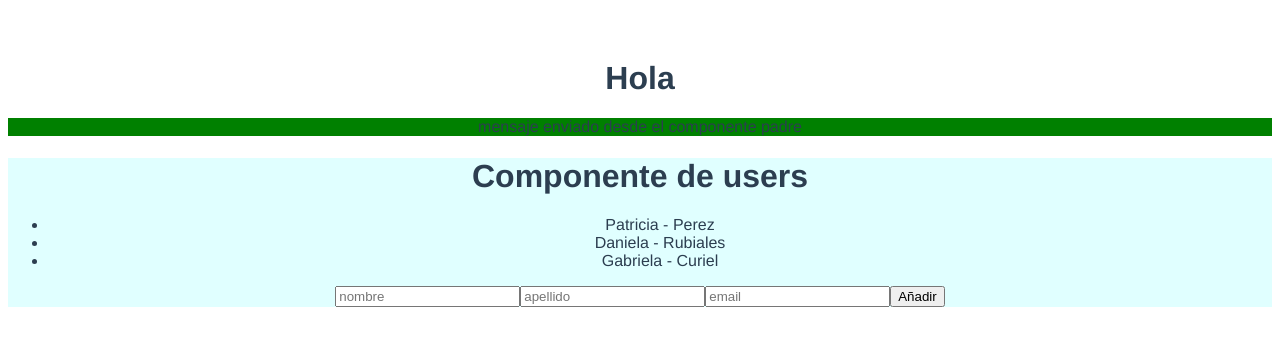
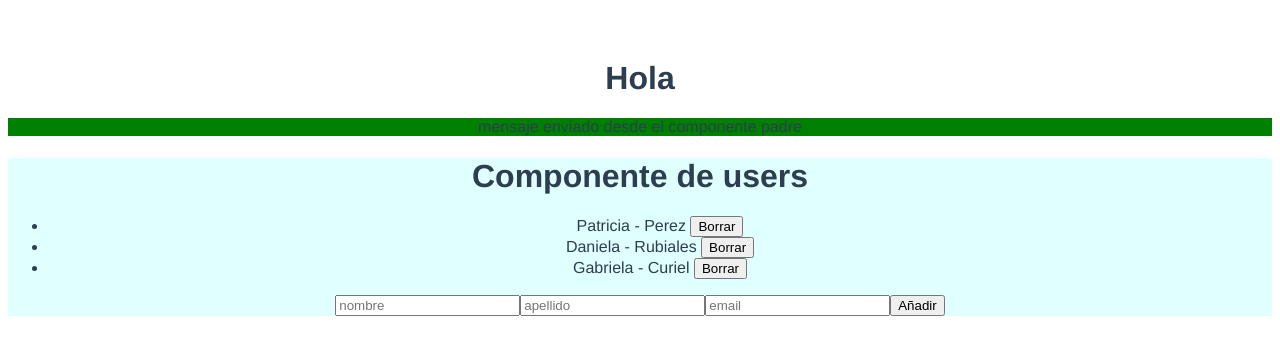
Before and after one commit to PatyLuPrz/Curso-VueJS, a Vue app in the folder cursovuejs/: page / in a window 1280 px wide. Shown: the top 354 px of the page. Built offline with nearby package versions, Linux system fonts and the light colour scheme.

Commit message:
Delete de los datos predefinidos

```diff
--- a/cursovuejs/src/components/User.vue
+++ b/cursovuejs/src/components/User.vue
@@ -3,7 +3,7 @@
         <h1>Componente de users</h1>
         <ul>
             <li v-for="user in users">
-                {{user.nombre}} - {{user.apellido}}
+                {{user.nombre}} - {{user.apellido}} <button v-on:click="deleteUser(user)">Borrar</button>
             </li>
         </ul>
         <form v-on:submit.prevent='addUser'>
@@ -47,6 +47,10 @@ export default {
             this.users.push(this.newUser);
             this.newUser = {};
         },
+        deleteUser(user){
+            this.users.splice(this.users.indexOf(user),1);
+            alert('Usuario borrado');
+        },
     },
 }
 </script>
```
